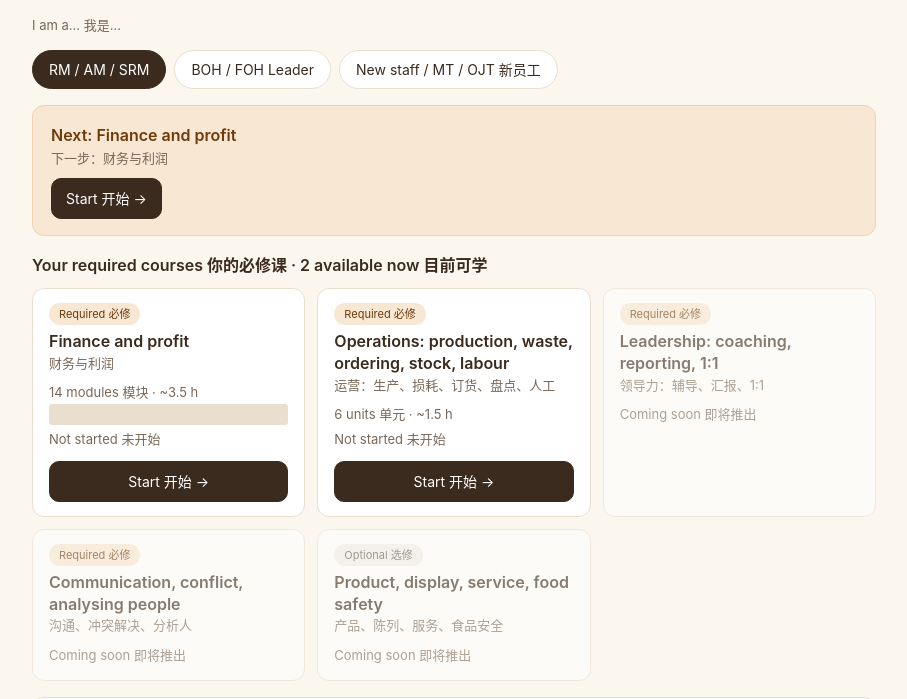
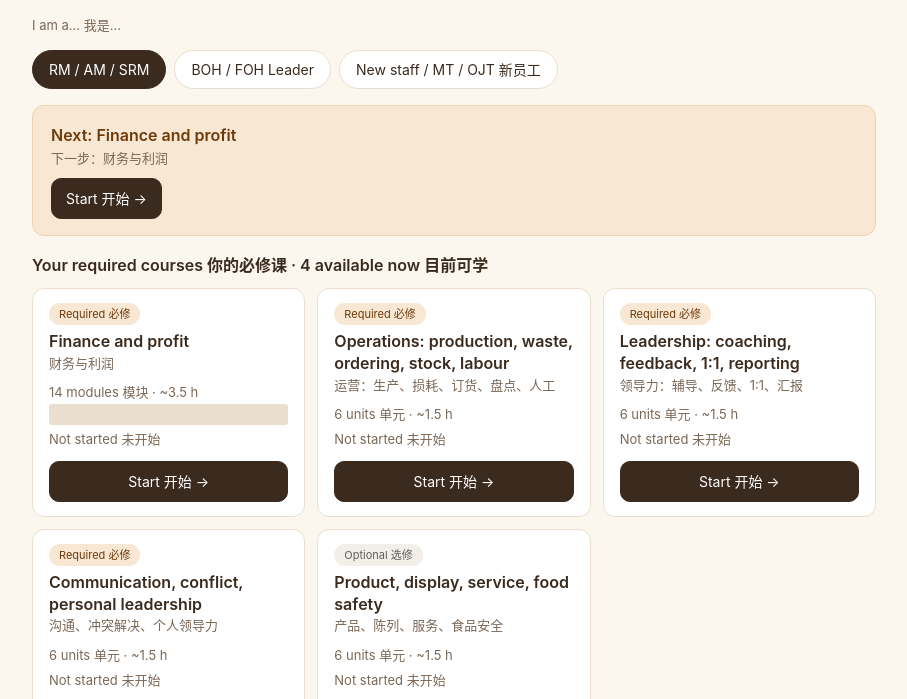
Before and after one commit to kelvinskw311-boop/kelvin-team-training, a plain HTML site: page index.html in a window 1280 px wide. Shown: the part 77-776 px from the top of the page, without its empty margins (186-1093 px from the left). Drawn offline with Linux system fonts and the light colour scheme.

Commit message:
Portal: open Product, Leadership and Communication courses
Co-Authored-By: Claude Sonnet 5.5 <noreply@anthropic.com>
Claude-Session: https://claude.ai/code/session_01DCDmVYUxox8WzMHNxaNAbG

```diff
--- a/index.html
+++ b/index.html
@@ -46,9 +46,9 @@ main{margin:0 auto}
 var COURSES=[
  {id:'fin',href:'finance/index.html',en:'Finance and profit',zh:'财务与利润',u:'14 modules 模块',t:'~3.5 h',req:{m:1,l:0,n:0}},
  {id:'ops',href:'ops/index.html',en:'Operations: production, waste, ordering, stock, labour',zh:'运营：生产、损耗、订货、盘点、人工',u:'6 units 单元',t:'~1.5 h',req:{m:1,l:1,n:1}},
- {id:'prd',soon:1,en:'Product, display, service, food safety',zh:'产品、陈列、服务、食品安全',u:'Coming soon 即将推出',t:'',req:{m:0,l:1,n:1}},
- {id:'led',soon:1,en:'Leadership: coaching, reporting, 1:1',zh:'领导力：辅导、汇报、1:1',u:'Coming soon 即将推出',t:'',req:{m:1,l:0,n:0}},
- {id:'com',soon:1,en:'Communication, conflict, analysing people',zh:'沟通、冲突解决、分析人',u:'Coming soon 即将推出',t:'',req:{m:1,l:1,n:0}}
+ {id:'prd',href:'prd/index.html',en:'Product, display, service, food safety',zh:'产品、陈列、服务、食品安全',u:'6 units 单元',t:'~1.5 h',req:{m:0,l:1,n:1}},
+ {id:'led',href:'led/index.html',en:'Leadership: coaching, feedback, 1:1, reporting',zh:'领导力：辅导、反馈、1:1、汇报',u:'6 units 单元',t:'~1.5 h',req:{m:1,l:0,n:0}},
+ {id:'com',href:'com/index.html',en:'Communication, conflict, personal leadership',zh:'沟通、冲突解决、个人领导力',u:'6 units 单元',t:'~1.5 h',req:{m:1,l:1,n:0}}
 ];
 var role='m';
 try{role=localStorage.getItem('ktt_role')||'m';}catch(e){}
@@ -56,7 +56,7 @@ function prog(id){
  var s;
  try{
   if(id==='fin'){s=JSON.parse(localStorage.getItem('pl_seen')||'{}')||{};return Math.round(Object.keys(s).length/18*100);}
-  if(id==='ops'){s=JSON.parse(localStorage.getItem('ktt_v1')||'{}')||{};var o=s.ops||{},n=0,k;for(k in o){if(o[k].q>=80&&o[k].t)n++;}return Math.round(n/6*100);}
+  if(id!=='fin'){s=JSON.parse(localStorage.getItem('ktt_v1')||'{}')||{};var o=s[id]||{},n=0,k;for(k in o){if(o[k].q>=80&&o[k].t)n++;}return Math.round(n/6*100);}
  }catch(e){}
  return 0;
 }
```
